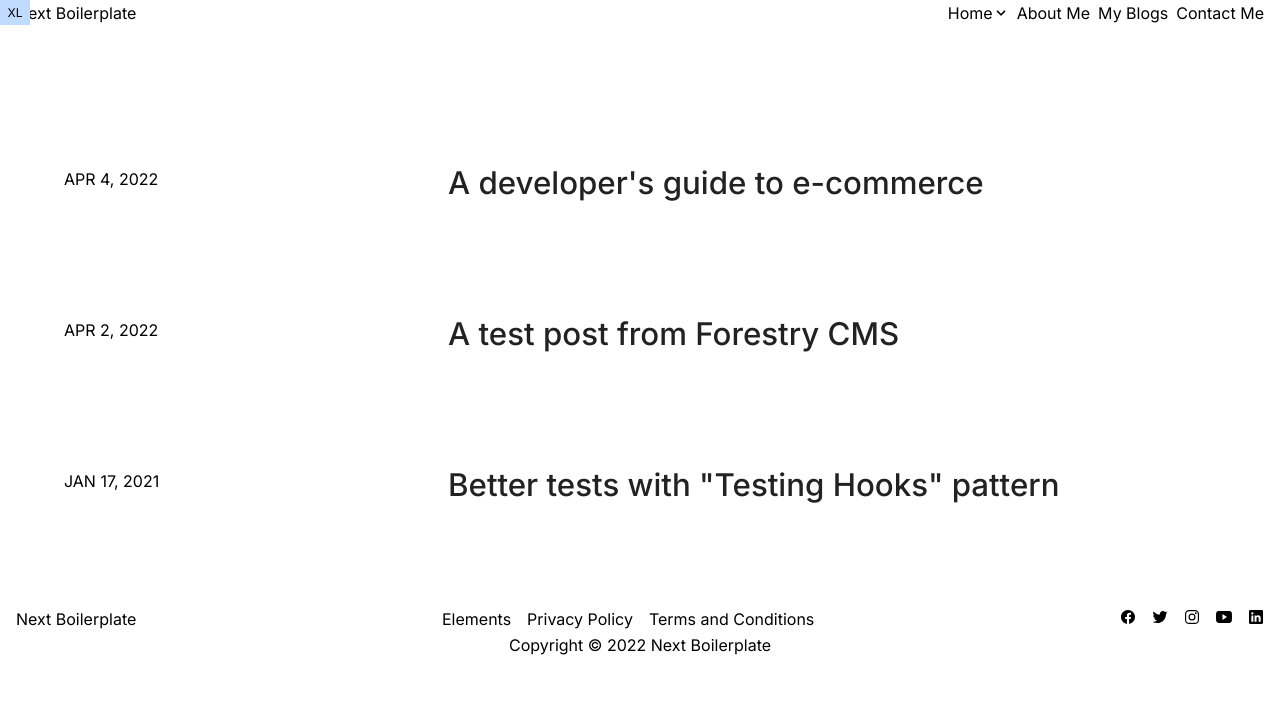
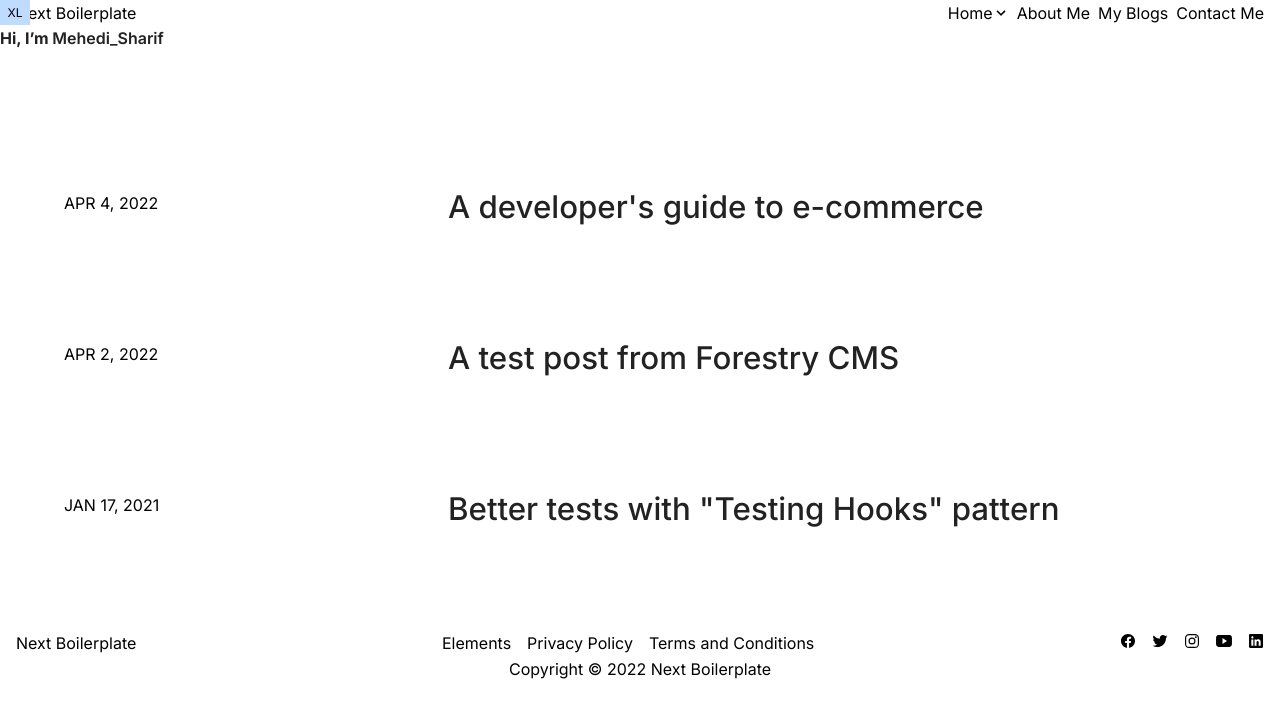
Before and after one commit to tfsohag/hydrogren-nextjs, a Next.js app: page / in a window 1280 px wide. Shown: the top 718 px of the page. Built offline with nearby package versions, Linux system fonts and the light colour scheme.

Commit message:
change functions

```diff
--- a/layouts/Contact.js
+++ b/layouts/Contact.js
@@ -1,7 +1,7 @@
 import { marked } from "marked";
 
 const Contact = ({ data }) => {
-  const { frontmatter } = data;
+  const { frontmatter, mdxSource } = data;
 
   return (
     <section className="section mx-auto max-w-[1260px]">
--- a/layouts/Default.js
+++ b/layouts/Default.js
@@ -1,16 +1,17 @@
 import { marked } from "marked";
+import { MDXRemote } from "next-mdx-remote";
+import { shortcodes } from "./shortcodes/all";
 
 const Default = ({ data }) => {
-  const { frontmatter, content } = data;
+  const { frontmatter, mdxSource } = data;
   return (
     <section className="section">
       <div className="container">
         <div className="container mx-auto mb-16 px-4 font-secondary sm:px-10 md:mb-24">
           <h1 className="font-primary">{frontmatter.title}</h1>
-          <div
-            className="content"
-            dangerouslySetInnerHTML={{ __html: marked.parse(content) }}
-          ></div>
+          <div className="content">
+            <MDXRemote {...mdxSource} components={shortcodes} />
+          </div>
         </div>
       </div>
     </section>
--- a/pages/index.js
+++ b/pages/index.js
@@ -3,13 +3,25 @@ import Base from "@layouts/Baseof";
 import { getListPage, getSinglePages } from "@lib/contents";
 import { sortByDate } from "@lib/utils/sort";
 import Posts from "@partials/Posts";
+import { marked } from "marked";
 
-const Home = ({ post }) => {
+const Home = ({ post, banner }) => {
+  const test = (title) => {
+    const data = (
+      <span
+        dangerouslySetInnerHTML={{
+          __html: marked.parseInline(title),
+        }}
+      ></span>
+    );
+    return data;
+  };
   const sortPostByDate = sortByDate(post);
   const showPost = 4;
   const { title } = config.site;
   return (
     <Base title={title}>
+      <h1>{test(banner.title)}</h1>
       <Posts className="section" post={sortPostByDate.slice(0, showPost)} />
     </Base>
   );
@@ -17,8 +29,10 @@ const Home = ({ post }) => {
 
 // for homepage data
 export const getStaticProps = async () => {
-  const banner = await getListPage("content");
-  const allPost = getSinglePages("content/posts", false);
+  const indexPage = await getListPage("content");
+  const { content, frontmatter } = indexPage;
+  const { banner, test } = frontmatter;
+  const allPost = getSinglePages("content/posts");
 
   return {
     props: {
--- a/pages/posts/[single].js
+++ b/pages/posts/[single].js
@@ -31,7 +31,7 @@ export const getStaticPaths = () => {
 
 export const getStaticProps = async ({ params }) => {
   const { single } = params;
-  const allBlogs = getSinglePages("content/posts", false);
+  const allBlogs = getSinglePages("content/posts");
   const singlePost = allBlogs.filter((p) => p.slug == single);
   const mdxSource = await serialize(singlePost[0].content);
 
--- a/pages/posts/page/[slug].js
+++ b/pages/posts/page/[slug].js
@@ -51,7 +51,7 @@ export const getStaticPaths = () => {
 export const getStaticProps = async ({ params }) => {
   const page = parseInt((params && params.slug) || 1);
   const { pagination } = config.settings;
-  const allBlogs = getSinglePages("content/posts", false);
+  const allBlogs = getSinglePages("content/posts");
   const blogIndex = await getListPage("content/posts");
 
   const mdxSource = await serialize(blogIndex.content);
```
